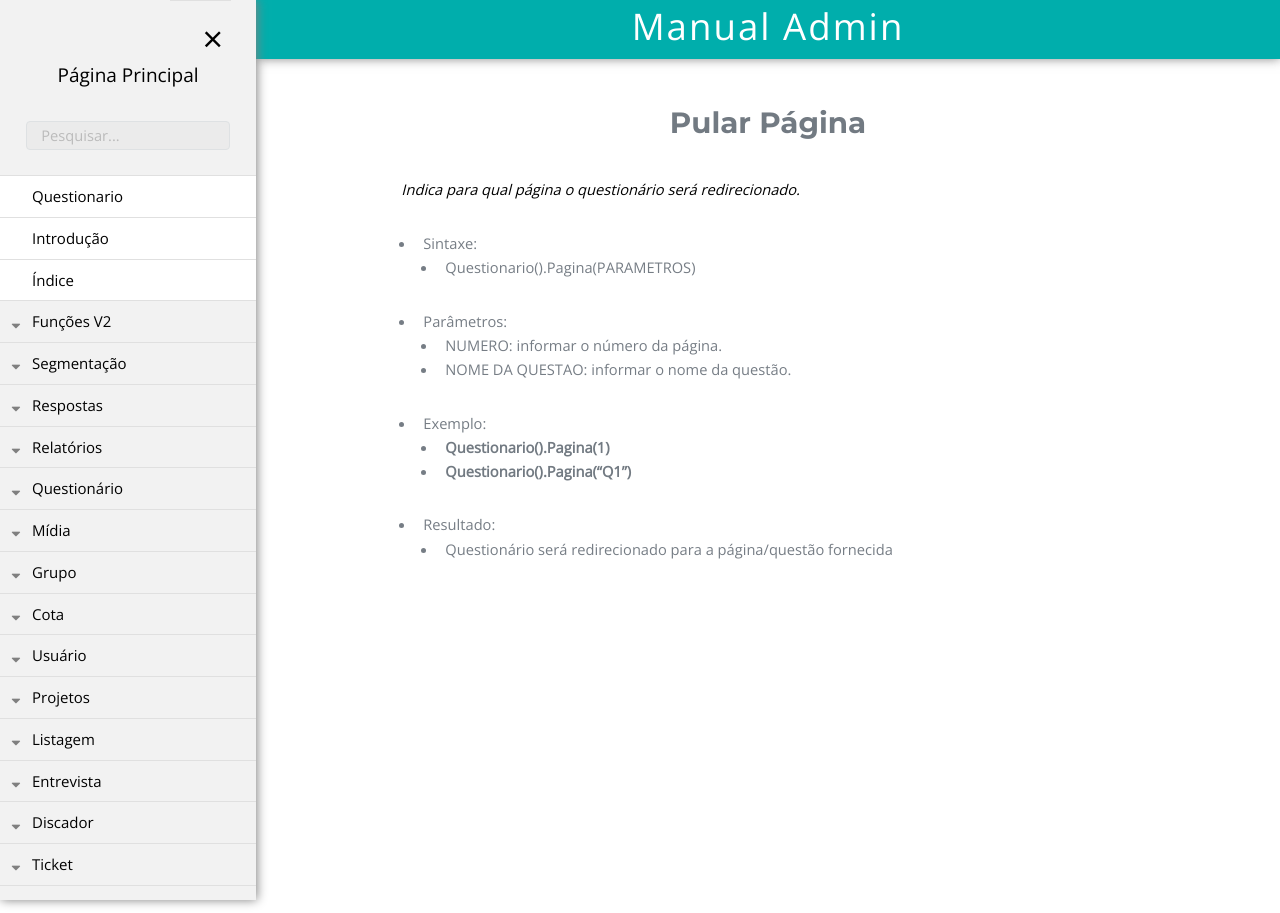
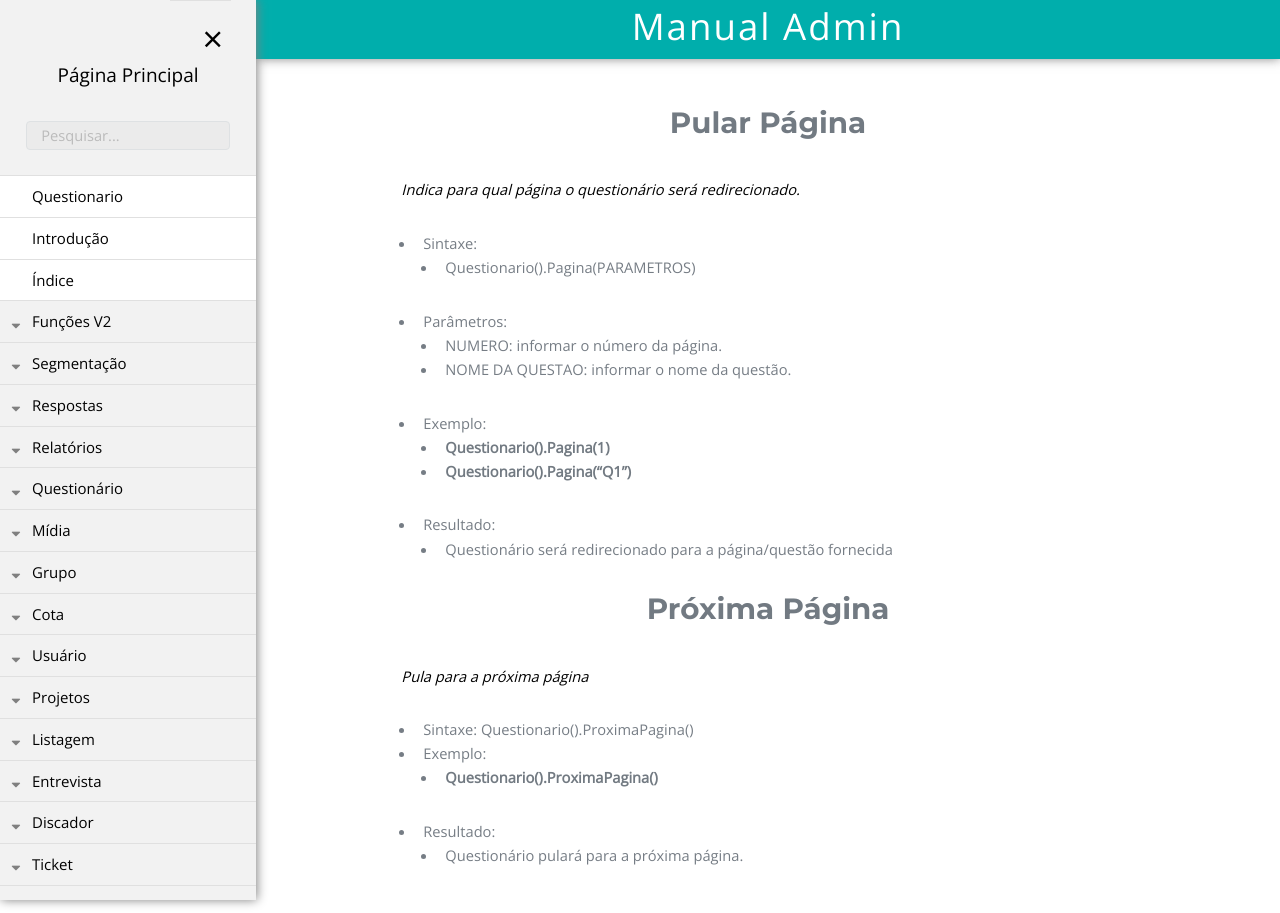
Before and after one commit to rogerio-figueiredo-hsr/hsrtechonline.github.io, a Jekyll site: the page built from _posts/2019-03-29-questionario.md, in a window 1280 px wide. Built offline with Jekyll 4.4.1, drawn with Linux system fonts in a browser that asks for light colours.

Commit message:
Update 2019-03-29-questionario.md

```diff
--- a/_posts/2019-03-29-questionario.md
+++ b/_posts/2019-03-29-questionario.md
@@ -16,3 +16,11 @@ permalink: /fastQuestAdmin/funcoesv2/questionario
     - **Questionario().Pagina(“Q1”)**
 - Resultado:
     - Questionário será redirecionado para a página/questão fornecida
+
+# Próxima Página
+*Pula para a próxima página*
+- Sintaxe: Questionario().ProximaPagina()
+- Exemplo:
+    - **Questionario().ProximaPagina()**
+- Resultado:
+    - Questionário pulará para a próxima página.
```
